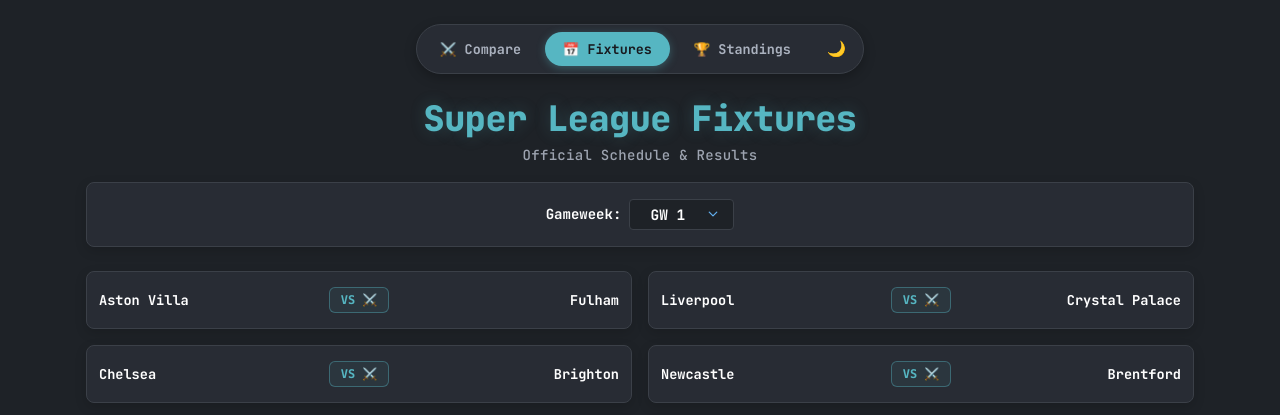
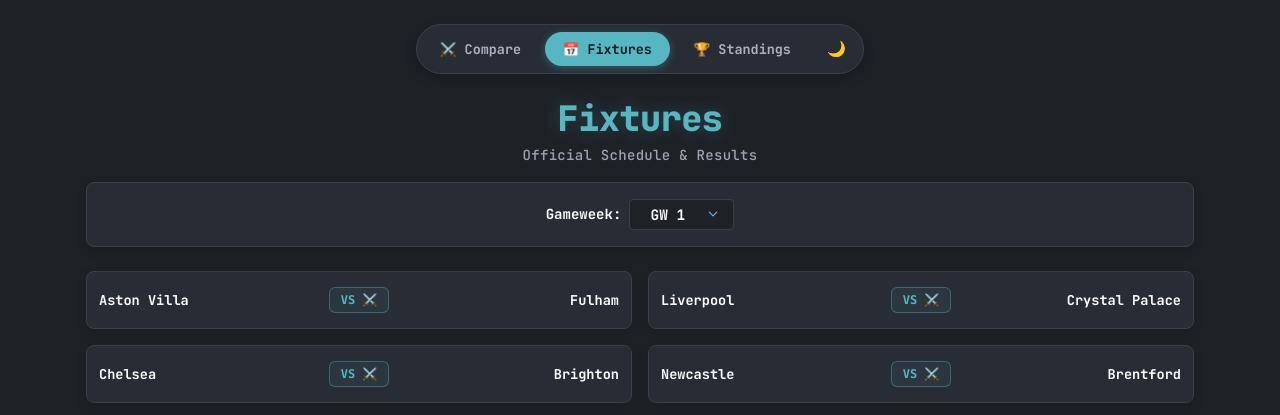
Before and after one commit to FeriCodes/super-league-website, a FastAPI app: page /fixtures in a window 1280 px wide. Shown: the top 415 px of the page. Run offline with FastAPI, Linux system fonts and the light colour scheme; data that the repository does not hold is empty; some libraries are stand-ins or nearby versions.

Commit message:
style: simplify page headers to Fixtures and Standings

```diff
--- a/app/templates/fixtures.html
+++ b/app/templates/fixtures.html
@@ -5,7 +5,7 @@
 {% block content %}
 <!-- Fixtures Page Title -->
 <header class="text-center mb-3">
-  <h1 class="page-title mb-1">Super League Fixtures</h1>
+  <h1 class="page-title mb-1">Fixtures</h1>
   <p class="subtitle-text small mb-0">Official Schedule & Results</p>
 </header>
 
--- a/app/templates/standings.html
+++ b/app/templates/standings.html
@@ -5,7 +5,7 @@
 {% block content %}
 <!-- Standings Page Header -->
 <header class="text-center mb-3">
-  <h1 class="page-title mb-1">Super League Standings</h1>
+  <h1 class="page-title mb-1">Standings</h1>
   <p class="subtitle-text small mb-0">All Teams Standings</p>
 </header>
 
```
